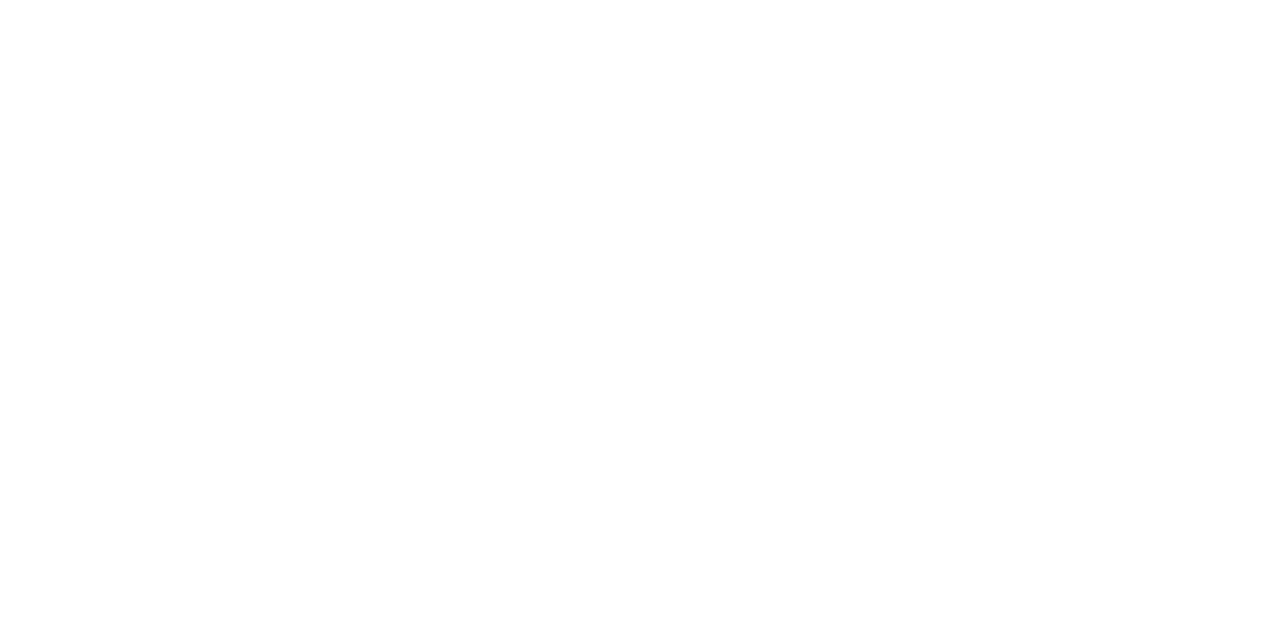
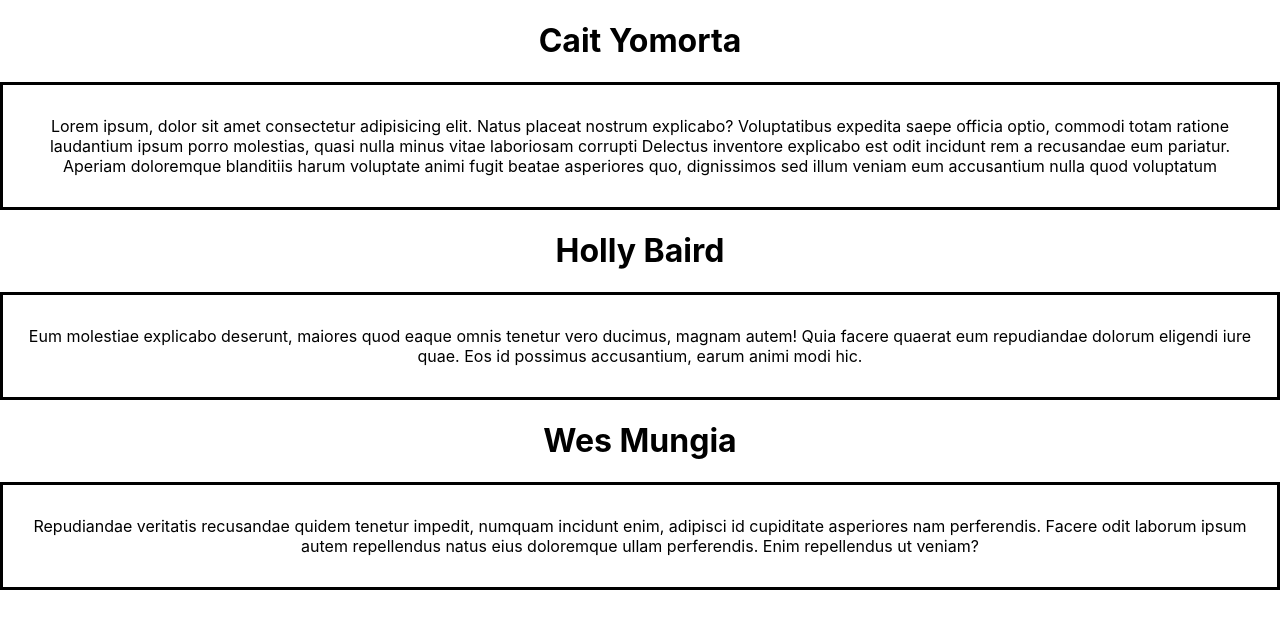
Before and after one commit to ChrisJorge/ALAB320H.3.1, a React (Create React App) app: page / in a window 1280 px wide. Shown: the top 628 px of the page. Built offline with nearby package versions, Linux system fonts and the light colour scheme.

Commit message:
Created functionality to display students names and bios

```diff
--- a/src/App.css
+++ b/src/App.css
@@ -36,3 +36,9 @@
     transform: rotate(360deg);
   }
 }
+
+.container{
+  padding: 15px;
+  display: flex;
+  border: solid black 3px;
+}
--- a/src/App.js
+++ b/src/App.js
@@ -1,11 +1,11 @@
 import './App.css';
 import students from './data/students';
-
+import HomePage from './components/HomePage';
 
 function App() {
   return (
     <div className="App">
-
+     <HomePage data = {students}/>
     </div>
   );
 }
--- /dev/null
+++ b/src/components/HomePage.jsx
@@ -0,0 +1,14 @@
+import React from 'react'
+import StudentCard from './StudentCard'
+function HomePage({data}) {
+  return (
+    <div>
+
+        {data.map((student, i) => {
+            return <StudentCard key = {i} student = {student}/>
+        })}
+    </div>
+  )
+}
+
+export default HomePage
--- /dev/null
+++ b/src/components/StudentCard.jsx
@@ -0,0 +1,19 @@
+import React from 'react'
+
+function StudentCard({student}) {
+  return (
+    <div>
+        <h1 className="Name">{student.name}</h1>
+        <div className="container">
+            <div className="bio">
+                <p>{student.bio}</p>
+            </div>
+        </div>
+        <div className="grades">
+
+        </div>
+    </div>
+  )
+}
+
+export default StudentCard
```
Also changed, not shown: src/components/Grade.JSX (added).
